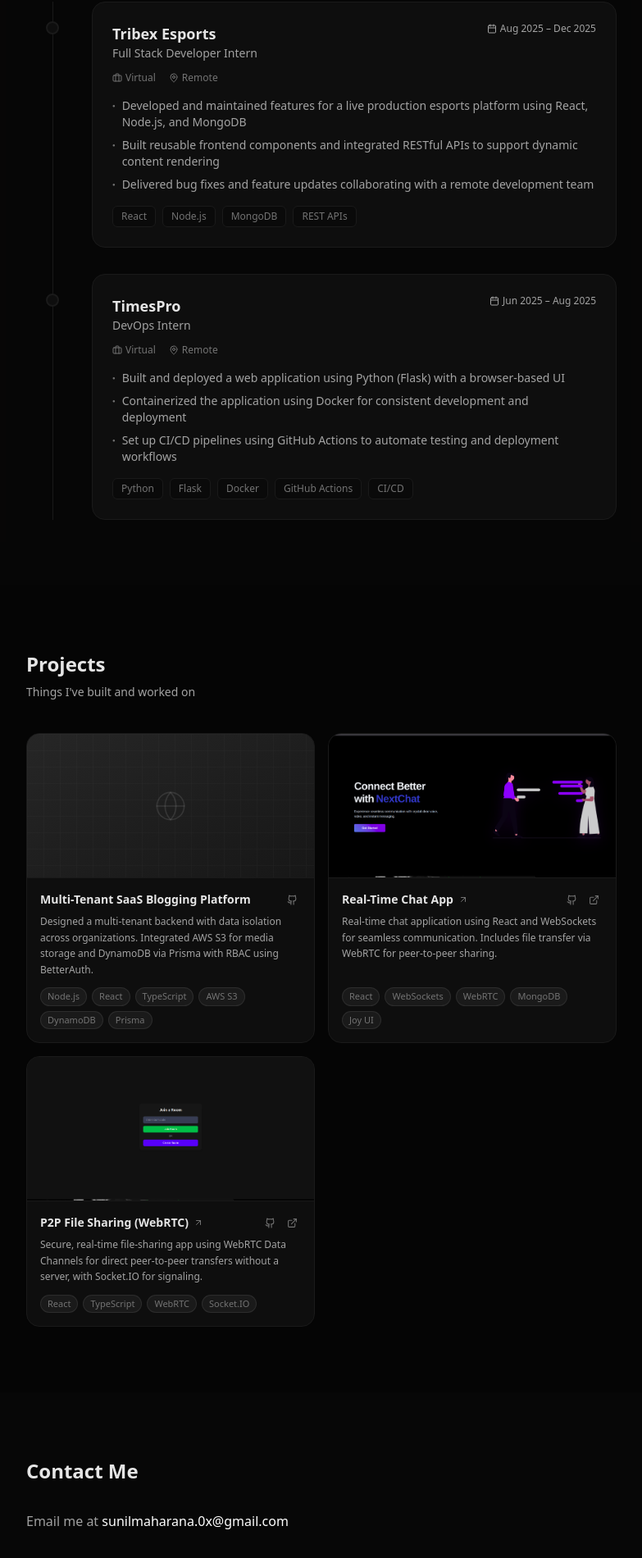
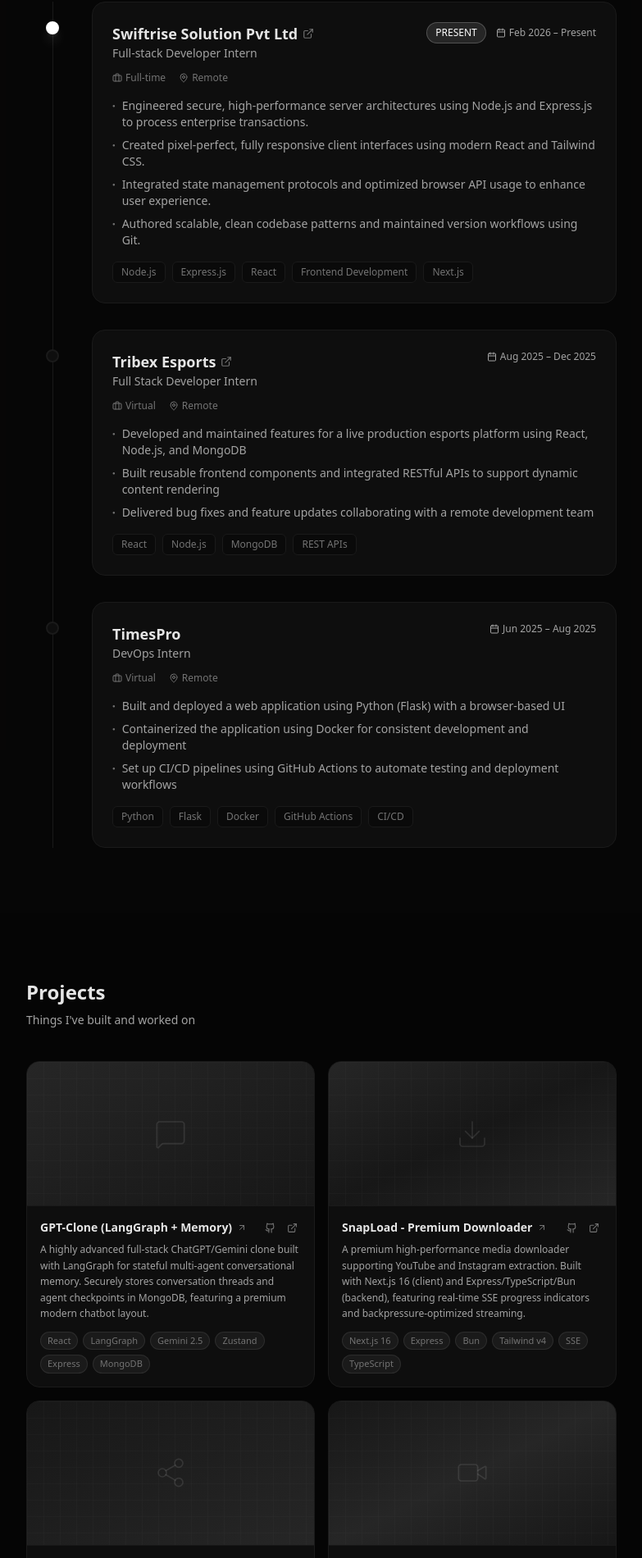
Before and after one commit to sunil8521/portfolio, a Next.js app: page / in a window 1280 px wide. Shown: the part 1372-3272 px from the top of the page at 82% size, without its empty margins (248-1031 px from the left). Built offline with nearby package versions, Linux system fonts and the light colour scheme; a web font is replaced by a local one.

Commit message:
feat: add Swiftrise Experience, external experience links, and new projects (GPT-Clone, SnapLoad, MeetClone)

```diff
--- a/components/experience.tsx
+++ b/components/experience.tsx
@@ -1,9 +1,25 @@
 "use client";
 
 import { motion } from "framer-motion";
-import { Briefcase, Calendar, MapPin } from "lucide-react";
+import { Briefcase, Calendar, MapPin, ExternalLink } from "lucide-react";
 
 const experiences = [
+    {
+        company: "Swiftrise Solution Pvt Ltd",
+        role: "Full-stack Developer Intern",
+        type: "Full-time",
+        location: "Remote",
+        period: "Feb 2026 – Present",
+        isCurrent: true,
+        description: [
+            "Engineered secure, high-performance server architectures using Node.js and Express.js to process enterprise transactions.",
+            "Created pixel-perfect, fully responsive client interfaces using modern React and Tailwind CSS.",
+            "Integrated state management protocols and optimized browser API usage to enhance user experience.",
+            "Authored scalable, clean codebase patterns and maintained version workflows using Git."
+        ],
+        tech: ["Node.js", "Express.js", "React", "Frontend Development","Next.js"],
+        link: "https://www.linkedin.com/company/swiftrise-solutions-pvt-ltd",
+    },
     {
         company: "Tribex Esports",
         role: "Full Stack Developer Intern",
@@ -17,6 +33,7 @@
             "Delivered bug fixes and feature updates collaborating with a remote development team",
         ],
         tech: ["React", "Node.js", "MongoDB", "REST APIs"],
+        link: "https://tribexesports.com",
     },
     {
         company: "TimesPro",
@@ -31,6 +48,7 @@
             "Set up CI/CD pipelines using GitHub Actions to automate testing and deployment workflows",
         ],
         tech: ["Python", "Flask", "Docker", "GitHub Actions", "CI/CD"],
+        link: null,
     },
 ];
 
@@ -82,7 +100,19 @@
                                     <div className="flex flex-wrap items-start justify-between gap-2 mb-3">
                                         <div>
                                             <h3 className="text-lg font-semibold text-foreground">
-                                                {exp.company}
+                                                {exp.link ? (
+                                                    <a
+                                                        href={exp.link}
+                                                        target="_blank"
+                                                        rel="noopener noreferrer"
+                                                        className="hover:text-white hover:underline flex items-center gap-1.5 group/link"
+                                                    >
+                                                        {exp.company}
+                                                        <ExternalLink size={14} className="text-muted-dark group-hover/link:text-white transition-colors" />
+                                                    </a>
+                                                ) : (
+                                                    exp.company
+                                                )}
                                             </h3>
                                             <p className="text-neutral-400 font-medium text-sm">
                                                 {exp.role}
--- a/components/navbar.tsx
+++ b/components/navbar.tsx
@@ -48,9 +48,12 @@
         const id = href.slice(1);
         const el = document.getElementById(id);
         if (el) {
-            const yOffset = -80;
-            const y = el.getBoundingClientRect().top + window.scrollY + yOffset;
-            window.scrollTo({ top: y, behavior: "smooth" });
+            // Defer the scroll until the mobile menu exit transition (250ms) completes
+            setTimeout(() => {
+                const yOffset = -80;
+                const y = el.getBoundingClientRect().top + window.scrollY + yOffset;
+                window.scrollTo({ top: y, behavior: "smooth" });
+            }, 300);
         }
     }, []);
 
--- a/components/projects.tsx
+++ b/components/projects.tsx
@@ -1,7 +1,7 @@
 "use client";
 
 import { motion } from "framer-motion";
-import { ExternalLink, Github, ArrowUpRight, Globe, MessageSquare, Share2 } from "lucide-react";
+import { ExternalLink, Github, ArrowUpRight, Globe, MessageSquare, Share2, Download, Video } from "lucide-react";
 import Image from "next/image";
 
 interface Project {
@@ -17,6 +17,46 @@
 
 const projects: Project[] = [
     {
+        title: "GPT-Clone (LangGraph + Memory)",
+        description: "A highly advanced full-stack ChatGPT/Gemini clone built with LangGraph for stateful multi-agent conversational memory. Securely stores conversation threads and agent checkpoints in MongoDB, featuring a premium modern chatbot layout.",
+        tech: ["React", "LangGraph", "Gemini 2.5", "Zustand", "Express", "MongoDB"],
+        github: "https://github.com/sunil8521/GPT-Clone-LangGraph",
+        live: "https://gpt-clone-langgraph-1.onrender.com/",
+        icon: MessageSquare,
+        gradient: "from-neutral-800 to-neutral-900",
+        image: undefined
+    },
+    {
+        title: "SnapLoad - Premium Downloader",
+        description: "A premium high-performance media downloader supporting YouTube and Instagram extraction. Built with Next.js 16 (client) and Express/TypeScript/Bun (backend), featuring real-time SSE progress indicators and backpressure-optimized streaming.",
+        tech: ["Next.js 16", "Express", "Bun", "Tailwind v4", "SSE", "TypeScript"],
+        github: "https://github.com/sunil8521/video-downloader",
+        live: "https://snapload.sunilspace.in/",
+        icon: Download,
+        gradient: "from-neutral-800 via-neutral-900 to-neutral-800",
+        image: undefined
+    },
+    {
+        title: "ExchangeFile - Local LAN P2P",
+        description: "A peer-to-peer LAN file transfer app. Auto-discovers local subnet devices via Socket.IO signaling, transferring large files securely over WebRTC DataChannels with 16KB chunking and custom backpressure-aware pause/resume protocols.",
+        tech: ["React", "TypeScript", "WebRTC", "Socket.IO", "Zustand", "Tailwind v4"],
+        github: "https://github.com/sunil8521/ExchangeFile-Local-Network-File-Transfer",
+        live: "https://exchange-file.vercel.app/",
+        icon: Share2,
+        gradient: "from-neutral-900 to-neutral-800",
+        image: undefined
+    },
+    {
+        title: "MeetClone - Minimal Zoom",
+        description: "A lightweight Google Meet / Zoom clone built for serverless real-time audio/video conferencing. Implements WebRTC mesh topology connection pairs and Socket.IO signaling, featuring interactive custom lobby previews and responsive active grid tiles.",
+        tech: ["Next.js 16", "React 19", "WebRTC", "Socket.IO", "Zustand", "Express"],
+        github: "https://github.com/sunil8521/nooB-version-of-google-meet",
+        live: null,
+        icon: Video,
+        gradient: "from-neutral-900 via-neutral-800 to-neutral-900",
+        image: undefined
+    },
+    {
         title: "Multi-Tenant SaaS Blogging Platform",
         description: "Designed a multi-tenant backend with data isolation across organizations. Integrated AWS S3 for media storage and DynamoDB via Prisma with RBAC using BetterAuth.",
         tech: ["Node.js", "React", "TypeScript", "AWS S3", "DynamoDB", "Prisma"],
@@ -25,26 +65,6 @@
         icon: Globe,
         gradient: "from-neutral-800 to-neutral-900",
         image: undefined
-    },
-    {
-        title: "Real-Time Chat App",
-        description: "Real-time chat application using React and WebSockets for seamless communication. Includes file transfer via WebRTC for peer-to-peer sharing.",
-        tech: ["React", "WebSockets", "WebRTC", "MongoDB", "Joy UI"],
-        github: "https://github.com/sunil8521/chat-webapp",
-        live: "https://nextchat-rt8a.onrender.com/home",
-        icon: MessageSquare,
-        gradient: "from-neutral-800 via-neutral-900 to-neutral-800",
-        image: "/chat.png"
-    },
-    {
-        title: "P2P File Sharing (WebRTC)",
-        description: "Secure, real-time file-sharing app using WebRTC Data Channels for direct peer-to-peer transfers without a server, with Socket.IO for signaling.",
-        tech: ["React", "TypeScript", "WebRTC", "Socket.IO"],
-        github: "https://github.com/sunil8521/web-rtc-file-transfer-between-p2p-",
-        live: "https://file-sharing-two-omega.vercel.app",
-        icon: Share2,
-        gradient: "from-neutral-900 to-neutral-800",
-        image: "/webrtc.png"
     },
 ];
 
```
